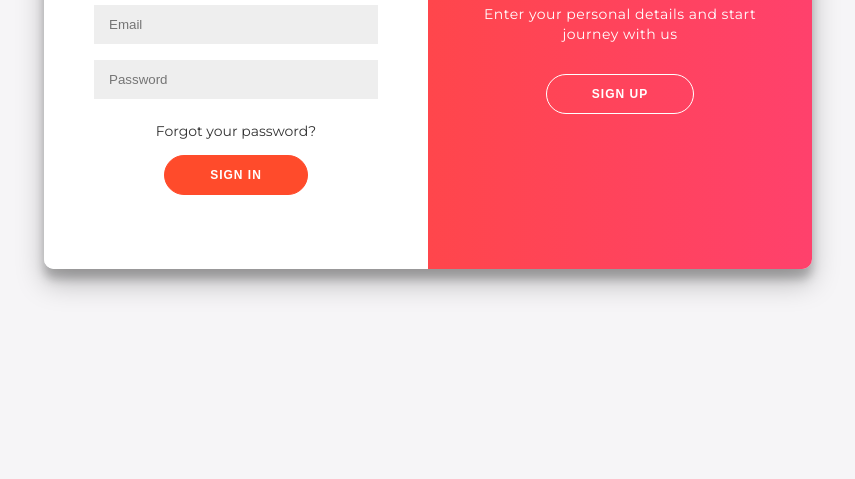
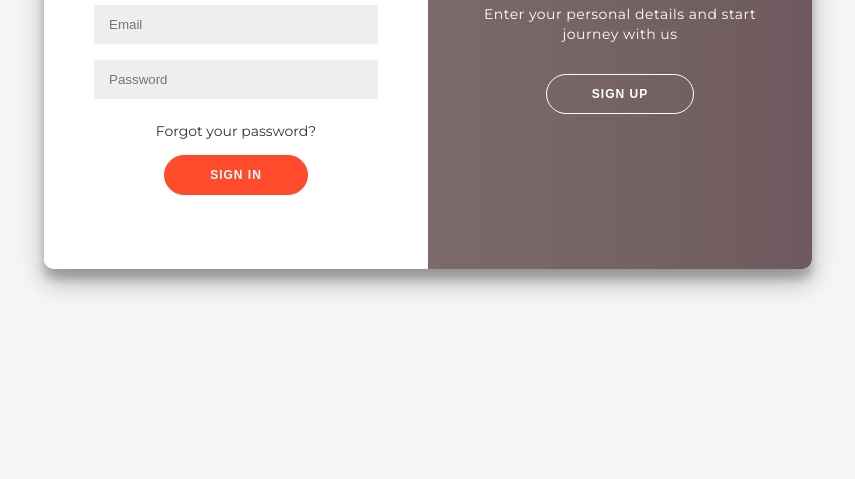
Before and after one commit to ankit705yadav/artic, a plain HTML site: page login/login.html in a window 1280 px wide. Shown: the part 351-830 px from the top of the page, without its empty margins (212-1067 px from the left). Drawn offline with Linux system fonts and the light colour scheme.

Commit message:
login color change

```diff
--- a/login/styles.css
+++ b/login/styles.css
@@ -160,9 +160,9 @@ input {
 }
 
 .overlay {
-	background: #FF416C;
-	background: -webkit-linear-gradient(to right, #FF4B2B, #FF416C);
-	background: linear-gradient(to right, #FF4B2B, #FF416C);
+	background: #3d3739;
+	background: -webkit-linear-gradient(to right, #6d6665, #5e494e);
+	background: linear-gradient(to right, #8a7b78, #6e5a5e);
 	background-repeat: no-repeat;
 	background-size: cover;
 	background-position: 0 0;
```
